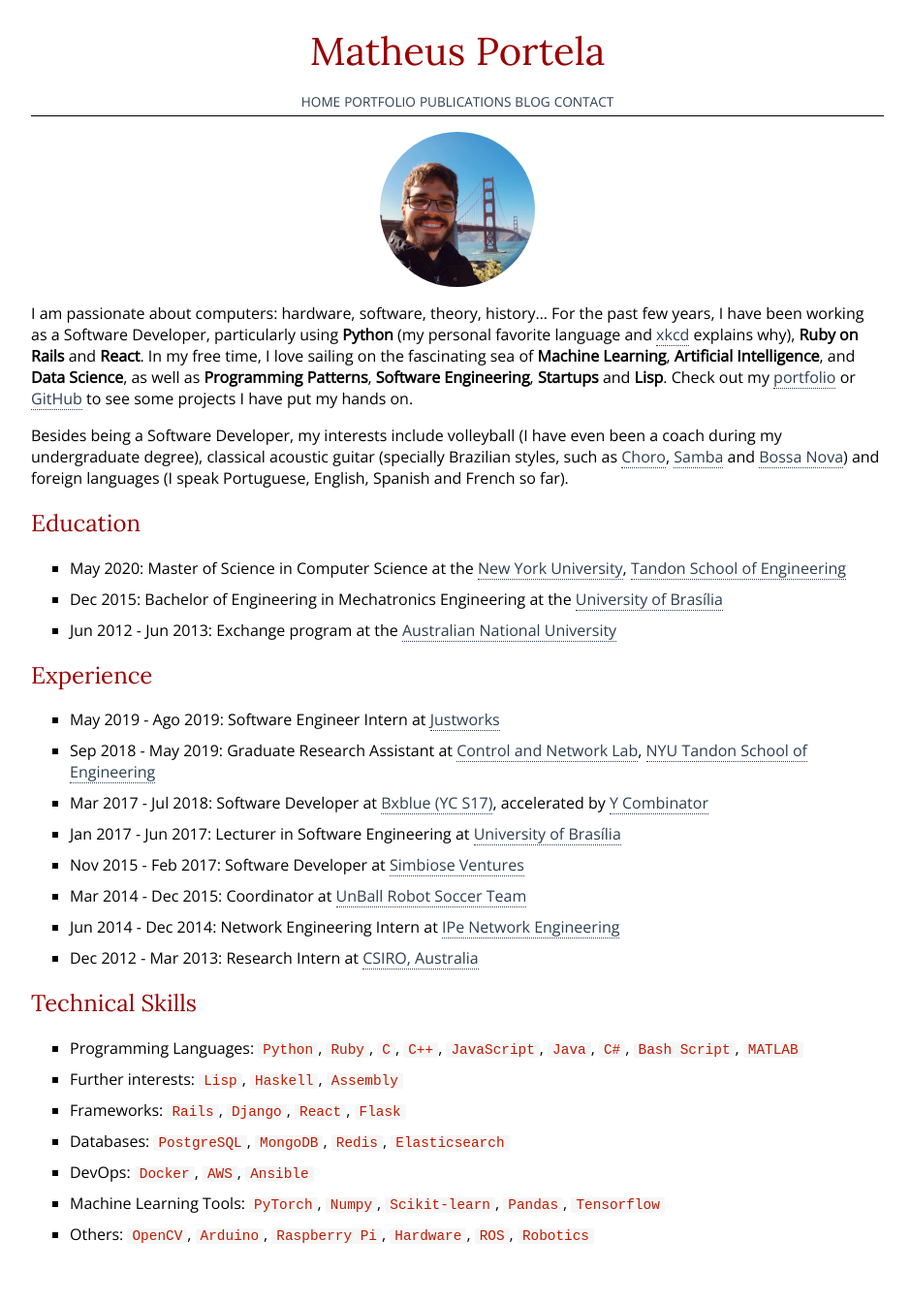
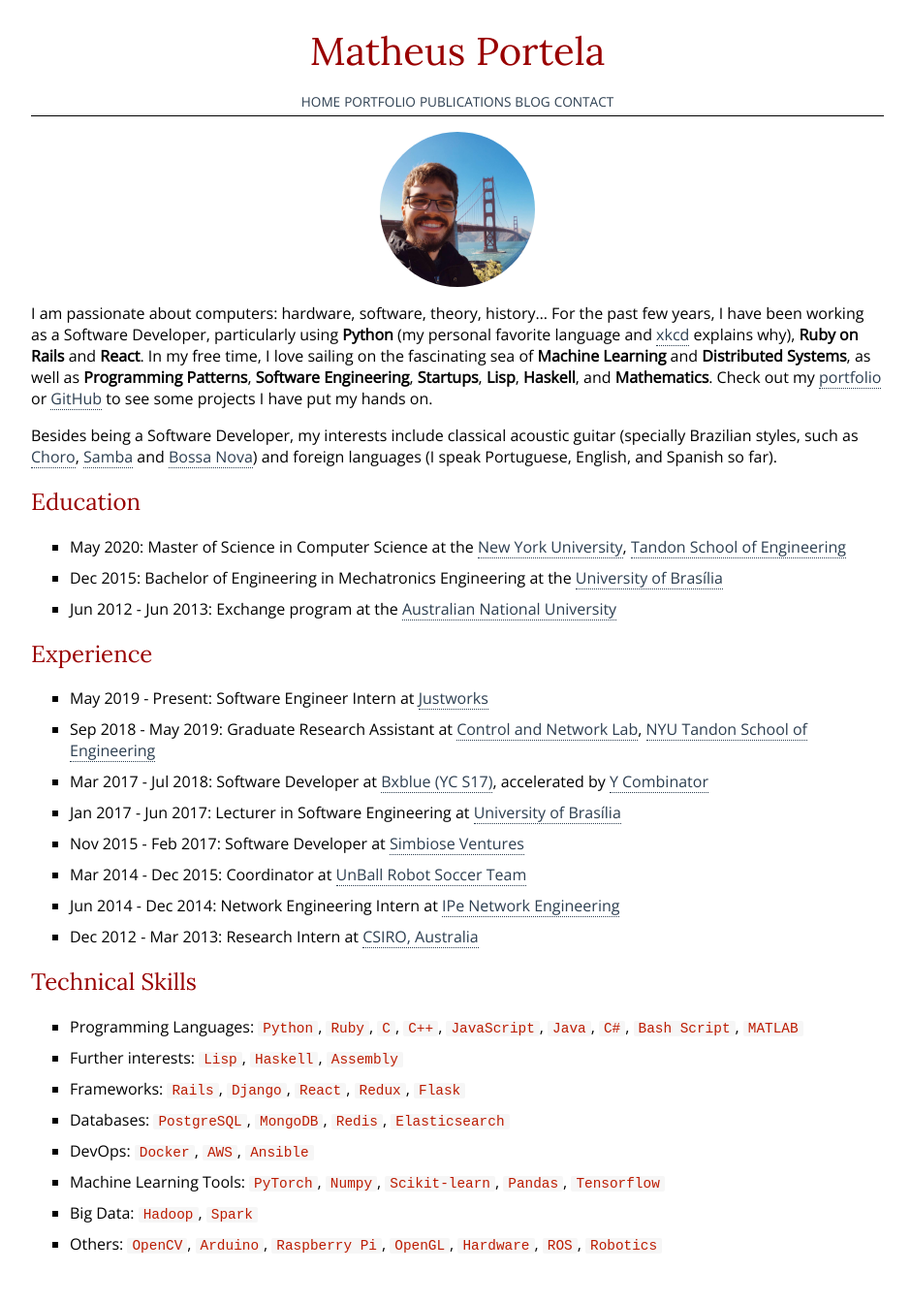
Before and after one commit to matheusportela/matheusportela.github.io, a Jekyll site: the page built from index.md, in a window 1280 px wide. Shown: the whole page at 97% size, without its empty margins (168-1108 px from the left). Built offline with Jekyll 4.4.1, drawn with Linux system fonts in a browser that asks for light colours; some web fonts are replaced.

Commit message:
Update portfolio

```diff
--- a/index.md
+++ b/index.md
@@ -4,9 +4,9 @@
 
 ![](/assets/images/me.jpg){:class="avatar"}
 
-I am passionate about computers: hardware, software, theory, history... For the past few years, I have been working as a Software Developer, particularly using **Python** (my personal favorite language and [xkcd](http://xkcd.com/353) explains why), **Ruby on Rails** and **React**. In my free time, I love sailing on the fascinating sea of **Machine Learning**, **Artificial Intelligence**, and **Data Science**, as well as **Programming Patterns**, **Software Engineering**, **Startups** and **Lisp**. Check out my [portfolio](/portfolio) or [GitHub](http://github.com/matheusportela/) to see some projects I have put my hands on.
+I am passionate about computers: hardware, software, theory, history... For the past few years, I have been working as a Software Developer, particularly using **Python** (my personal favorite language and [xkcd](http://xkcd.com/353) explains why), **Ruby on Rails** and **React**. In my free time, I love sailing on the fascinating sea of **Machine Learning** and **Distributed Systems**, as well as **Programming Patterns**, **Software Engineering**, **Startups**, **Lisp**, **Haskell**, and **Mathematics**. Check out my [portfolio](/portfolio) or [GitHub](http://github.com/matheusportela/) to see some projects I have put my hands on.
 
-Besides being a Software Developer, my interests include volleyball (I have even been a coach during my undergraduate degree), classical acoustic guitar (specially Brazilian styles, such as [Choro](https://www.youtube.com/watch?v=xDzekDP4IKI), [Samba](https://www.youtube.com/watch?v=XoUtxWU8lW8) and [Bossa Nova](https://www.youtube.com/watch?v=5LfaYKdqfnY)) and foreign languages (I speak Portuguese, English, Spanish and French so far).
+Besides being a Software Developer, my interests include classical acoustic guitar (specially Brazilian styles, such as [Choro](https://www.youtube.com/watch?v=xDzekDP4IKI), [Samba](https://www.youtube.com/watch?v=XoUtxWU8lW8) and [Bossa Nova](https://www.youtube.com/watch?v=5LfaYKdqfnY)) and foreign languages (I speak Portuguese, English, and Spanish so far).
 
 ## Education
 - May 2020: Master of Science in Computer Science at the [New York University](http://www.nyu.edu), [Tandon School of Engineering](https://engineering.nyu.edu/)
@@ -14,7 +14,7 @@
 - Jun 2012 - Jun 2013: Exchange program at the [Australian National University](http://www.anu.edu.au)
 
 ## Experience
-- May 2019 - Ago 2019: Software Engineer Intern at [Justworks](https://justworks.com/)
+- May 2019 - Present: Software Engineer Intern at [Justworks](https://justworks.com/)
 - Sep 2018 - May 2019: Graduate Research Assistant at [Control and Network Lab](http://eeweb.poly.edu/~canlab/), [NYU Tandon School of Engineering](https://engineering.nyu.edu)
 - Mar 2017 - Jul 2018: Software Developer at [Bxblue (YC S17)](https://bxblue.com.br/), accelerated by [Y Combinator](https://blog.ycombinator.com/bxblue-is-the-only-marketplace-for-payroll-secured-loans-in-brazil/)
 - Jan 2017 - Jun 2017: Lecturer in Software Engineering at [University of Brasília](http://www.unb.br)
@@ -26,8 +26,9 @@
 ## Technical Skills
 - Programming Languages: `Python`, `Ruby`, `C`, `C++`, `JavaScript`, `Java`, `C#`, `Bash Script`, `MATLAB`
 - Further interests: `Lisp`, `Haskell`, `Assembly`
-- Frameworks: `Rails`, `Django`, `React`, `Flask`
+- Frameworks: `Rails`, `Django`, `React`, `Redux`, `Flask`
 - Databases: `PostgreSQL`, `MongoDB`, `Redis`, `Elasticsearch`
 - DevOps: `Docker`, `AWS`, `Ansible`
 - Machine Learning Tools: `PyTorch`, `Numpy`, `Scikit-learn`, `Pandas`, `Tensorflow`
-- Others: `OpenCV`, `Arduino`, `Raspberry Pi`, `Hardware`, `ROS`, `Robotics`
+- Big Data: `Hadoop`, `Spark`
+- Others: `OpenCV`, `Arduino`, `Raspberry Pi`, `OpenGL`, `Hardware`, `ROS`, `Robotics`
```
Also changed, not shown: portfolio/index.md (+19 -4 lines), assets/images/ray_tracing_1.png (added), 1 other file.
